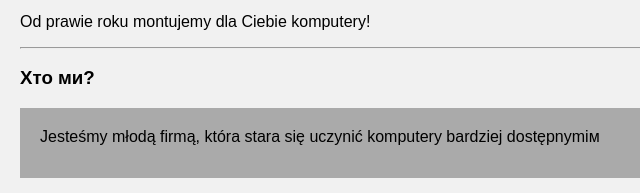
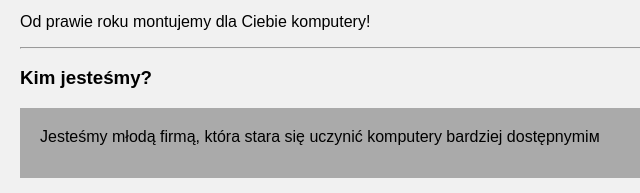
Before and after one commit to VladVertehel/AlpsPCSite, a plain HTML site: page pl.html in a window 1280 px wide. Shown: the part 757-950 px from the top of the page, 0-640 px from the left. Drawn offline with Linux system fonts and the light colour scheme.

Commit message:
Update pl.html

```diff
--- a/pl.html
+++ b/pl.html
@@ -39,7 +39,7 @@
     <div class="logo"><a href="pl.html"><img src="img/logo.jpg" alt="logo" width="50%" height="50%"></a></div>
     <p>Od prawie roku montujemy dla Ciebie komputery!</p>
     <hr>
-    <h3>Хто ми?</h3>
+    <h3>Kim jesteśmy?</h3>
     <div class="fakeimg" style="height:70px;">Jesteśmy młodą firmą, która stara się uczynić komputery bardziej dostępnymiм</div><br>
     <div class="fakeimg" style="height:70px;">Montujemy komputery szybko i niedrogo w porównaniu z innymi</div><br>
     <div class="fakeimg" style="height:70px;">Nasze motto: "Kupi komputer - zaproś szczęście do domu!"</div>
```
